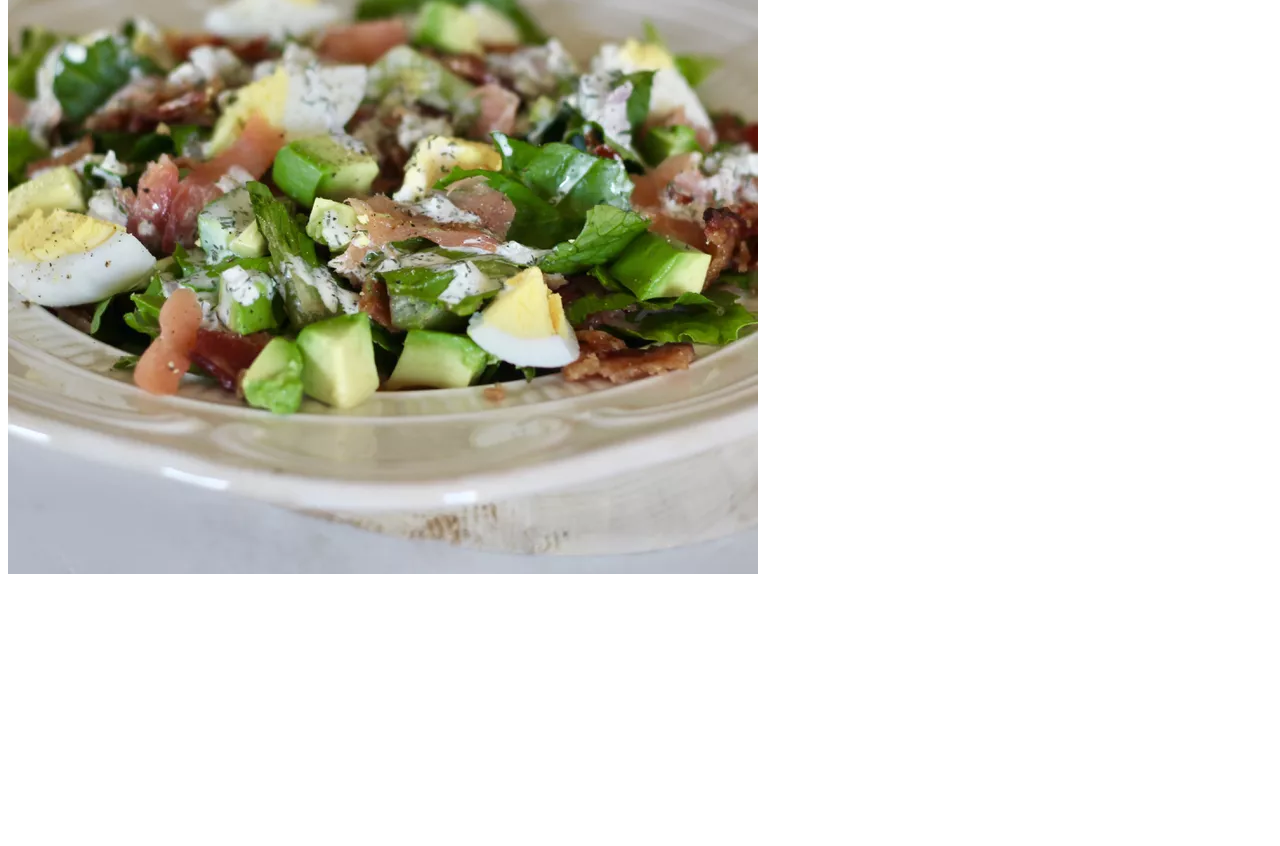
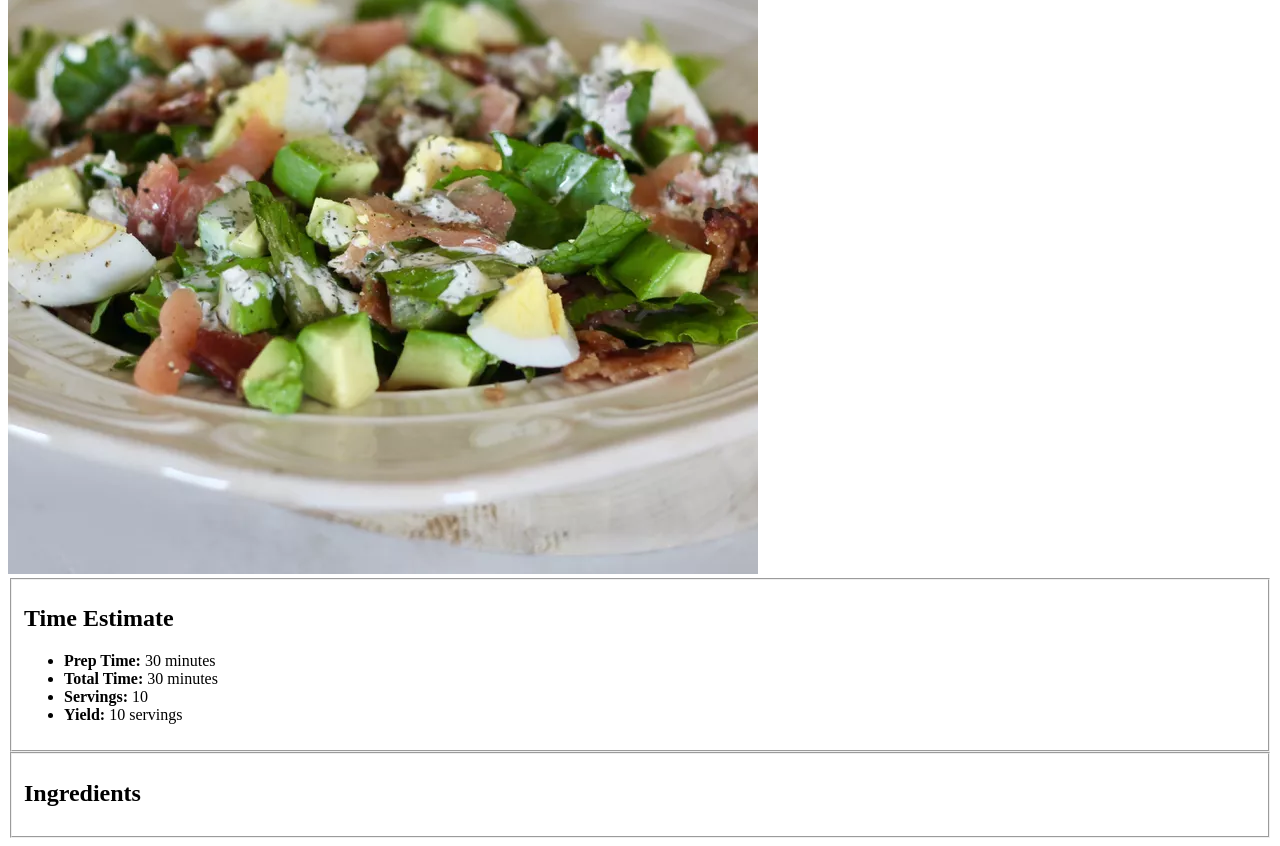
Before and after one commit to David-Tumanok/odin-recipes, a plain HTML site: page salmon-cobb-salad.html in a window 1280 px wide. Shown: the part 389-1235 px from the top of the page. Before the commit the page ends 975 px from the top, so only its background shows below. Drawn offline with Linux system fonts and the light colour scheme.

Commit message:
small changes to index.html and salmon...html

```diff
--- a/salmon-cobb-salad.html
+++ b/salmon-cobb-salad.html
@@ -10,11 +10,35 @@
     <h1>Salmon Cobb Salad</h1>
     <!-- intro: -->
     <p>
-        Salmon cobb sallad
+        It's salty and refreshing. It tastes amazing! Lots of great protin from the salmon and eggs!
     </p>
 
   <br>
     <img src="Bilder/salmon-cobb-sallad.webp" alt="image of a Salmon Cobb Salad">
     <br>
+    <fieldset>
+        <h2>
+            Time Estimate
+        </h2>
+        <ul>
+            <li>
+                <b>Prep Time:</b> 30 minutes
+            </li>
+            <li>
+                <b>Total Time:</b> 30 minutes
+            </li>
+            <li>
+                <b>Servings:</b> 10
+            </li>
+            <li>
+                <b>Yield:</b> 10 servings
+            </li>
+        </ul>
+    </fieldset>
+    <fieldset>
+        <h2>
+            Ingredients
+        </h2>
+    </fieldset>
 </body>
 </html>
```
Also changed, not shown: index.html (+1 -1 lines).
